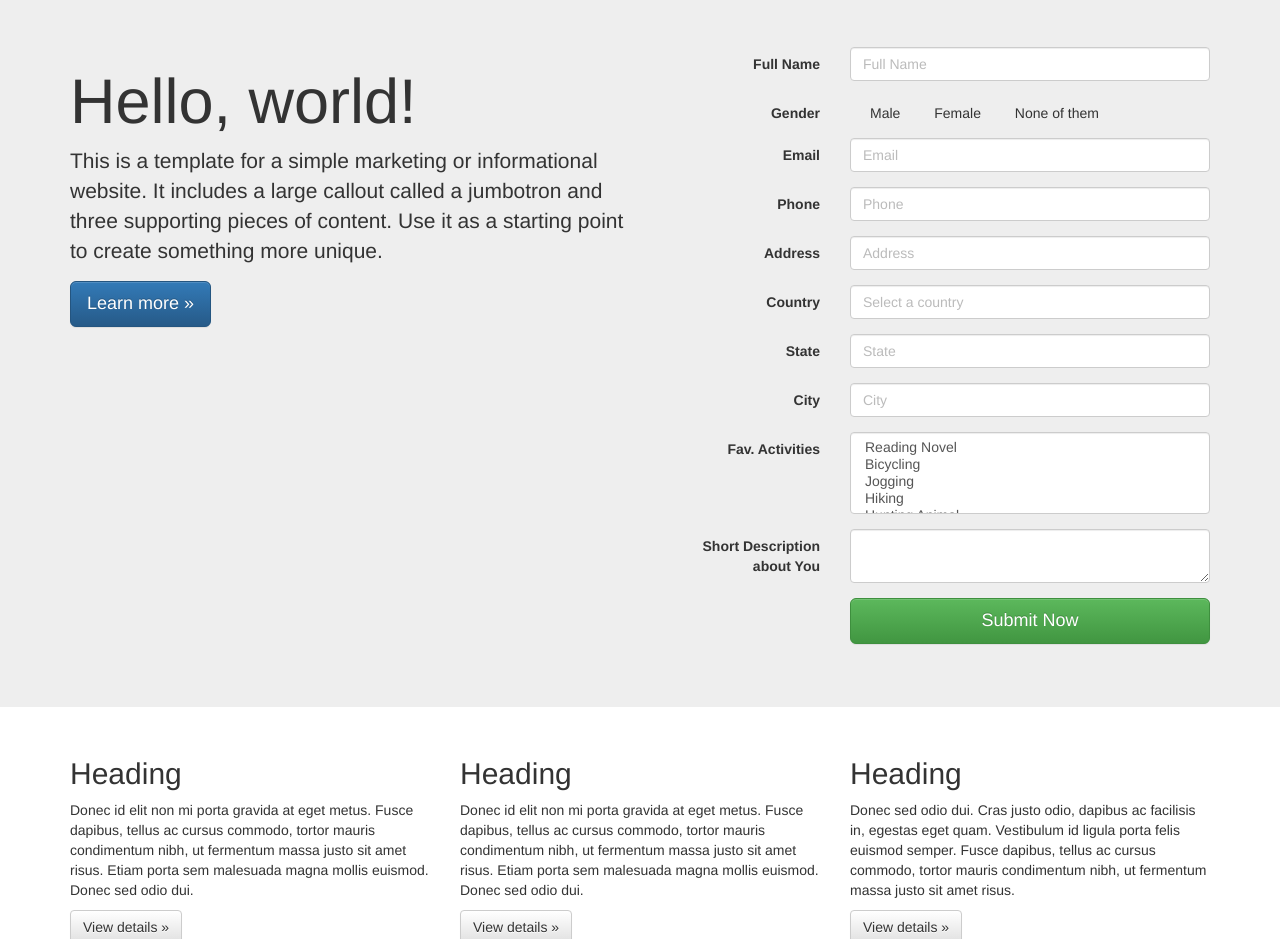
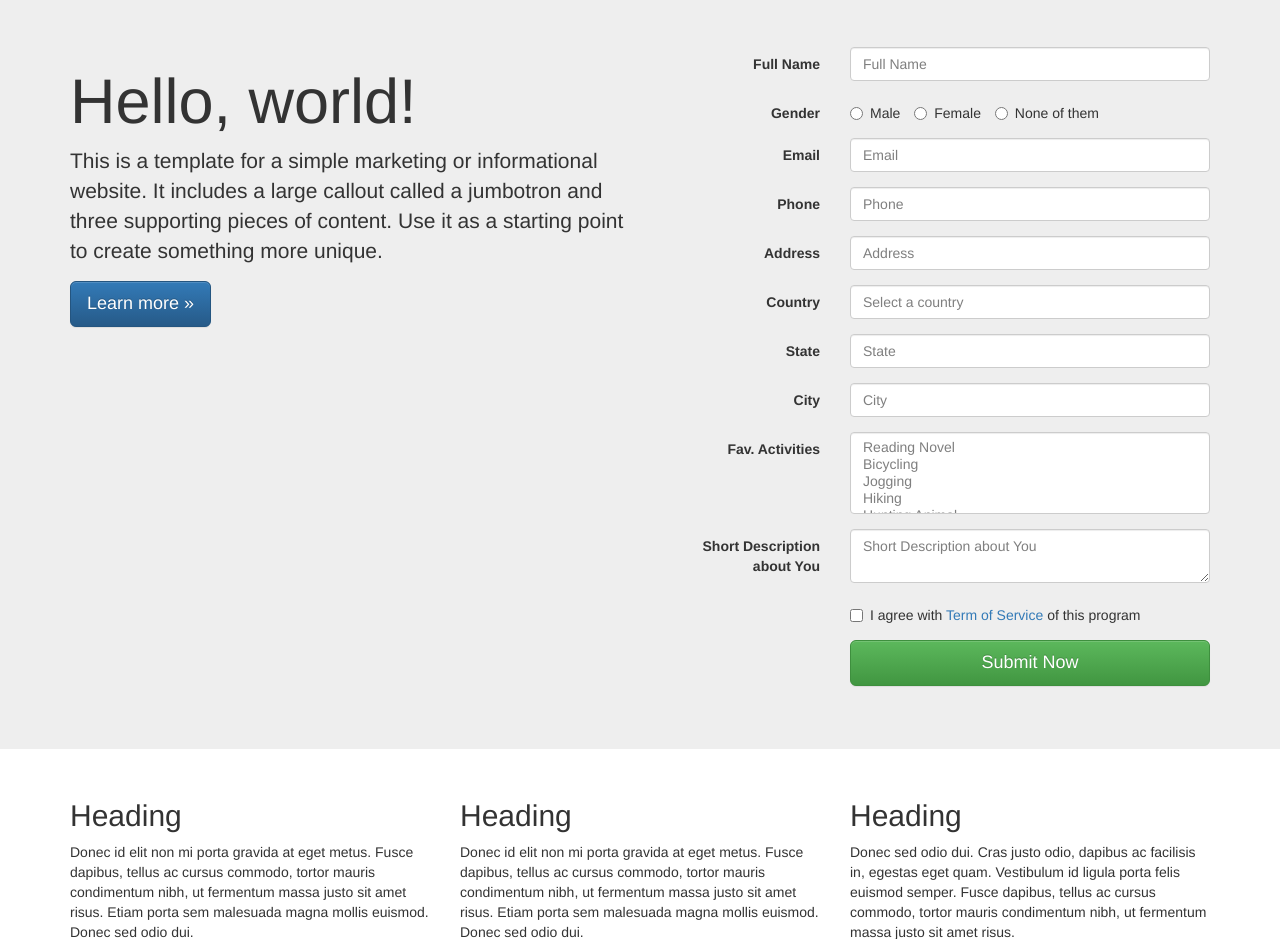
Before and after one commit to mmwira1708/myvalidation, a PHP site: page /demo/ in a window 1280 px wide. Shown: the part 51-990 px from the top of the page. Run offline with PHP 8.4, Linux system fonts and the light colour scheme; some libraries are stand-ins or nearby versions.

Commit message:
Release v.1.2.0
- Bug revision: remove doubel error notif for allowed char and min-max
char
- Add feature: hack for opera css: in .css file
- Add feature: support error notif for select multiple

```diff
--- a/demo/css/main.css
+++ b/demo/css/main.css
@@ -1,5 +1,3 @@
-
-
 /* ==========================================================================
    Author's custom styles
    ========================================================================== */
--- a/demo/index.html
+++ b/demo/index.html
@@ -19,7 +19,7 @@
             }
         </style>
         <link rel="stylesheet" href="css/bootstrap-theme.min.css">
-        <link rel="stylesheet" href="css/main.css">
+        <link rel="stylesheet" href="../dist/myvalidation.min.css">
 
         <script src="js/vendor/modernizr-2.8.3-respond-1.4.2.min.js"></script>
     </head>
@@ -59,19 +59,19 @@
                 <p><a class="btn btn-primary btn-lg" href="#" role="button">Learn more &raquo;</a></p>
             </div>
             <div class="col-md-6">
-                <form class="form-horizontal" id="form-demo">
+                <form class="form-horizontal" id="form-demo" method="post">
                     <div class="form-group">
-                        <label for="full-name" class="col-sm-4 control-label">Full Name</label>
-                        <div class="col-sm-8">
-                            <input type="text" class="form-control" id="full-name" placeholder="Full Name"
+                        <label for="full-name" class="col-sm-2 col-md-4 control-label">Full Name</label>
+                        <div class="col-sm-10 col-md-8">
+                            <input type="text" class="form-control" name="full-name" id="full-name" placeholder="Full Name"
                                 data-mandatory="yes"
                                 data-error="This field could not be empty"
                             >
                         </div>
                     </div>
                     <div class="form-group">
-                        <label for="gender" class="col-sm-4 control-label">Gender</label>
-                        <div class="col-sm-8">
+                        <label for="gender" class="col-sm-2 col-md-4 control-label">Gender</label>
+                        <div class="col-sm-10 col-md-8">
                             <div data-mandatory="parent" data-mandatory-child="gender" data-error="Select one of gender option above">
                                 <label class="radio-inline">
                                     <input type="radio" name="gender" id="gender-male" value="male"> Male
@@ -86,9 +86,9 @@
                         </div>
                     </div>
                     <div class="form-group">
-                        <label for="email" class="col-sm-4 control-label">Email</label>
-                        <div class="col-sm-8">
-                            <input type="text" class="form-control" id="email" placeholder="Email"
+                        <label for="email" class="col-sm-2 col-md-4 control-label">Email</label>
+                        <div class="col-sm-10 col-md-8">
+                            <input type="text" name="email" class="form-control" id="email" placeholder="Email"
                                 data-mandatory="yes"
                                 data-error="This field could not be empty"
                                 data-is-email="yes"
@@ -97,9 +97,9 @@
                         </div>
                     </div>
                     <div class="form-group">
-                        <label for="phone" class="col-sm-4 control-label">Phone</label>
-                        <div class="col-sm-8">
-                            <input type="text" class="form-control" id="phone" placeholder="Phone"
+                        <label for="phone" class="col-sm-2 col-md-4 control-label">Phone</label>
+                        <div class="col-sm-10 col-md-8">
+                            <input type="text" class="form-control" name="phone" id="phone" placeholder="Phone"
                                 data-mandatory="yes"
                                 data-error="This field could not be empty"
                                 data-allowed-char="0123456789-+ "
@@ -110,20 +110,22 @@
                         </div>
                     </div>
                     <div class="form-group">
-                        <label for="address" class="col-sm-4 control-label">Address</label>
-                        <div class="col-sm-8">
-                            <input type="text" class="form-control" id="address" placeholder="Address"
+                        <label for="address" class="col-sm-2 col-md-4 control-label">Address</label>
+                        <div class="col-sm-10 col-md-8">
+                            <input type="text" class="form-control" name="address" id="address" placeholder="Address"
                                 data-mandatory="yes"
                                 data-error="This field could not be empty"
+                                data-min-char="5"
+                                data-error-min="Need more characters to complete"
                             >
                         </div>
                     </div>
                     <div class="form-group">
-                        <label for="country" class="col-sm-4 control-label">Country</label>
-                        <div class="col-sm-8">
-                            <select class="form-control" id="country"
+                        <label for="country" class="col-sm-2 col-md-4 control-label">Country</label>
+                        <div class="col-sm-10 col-md-8">
+                            <select class="form-control" name="country" id="country"
                                 data-mandatory="yes"
-                                data-error="This field could not be empty""
+                                data-error="This field has not been selected yet"
                             >
                                 <option data-placeholder="yes">Select a country
                                 </option><option value="AF">Afghanistan
@@ -370,21 +372,30 @@
                         </div>
                     </div>
                     <div class="form-group">
-                        <label for="state" class="col-sm-4 control-label">State</label>
-                        <div class="col-sm-8">
-                            <input type="text" class="form-control" id="state" placeholder="State">
+                        <label for="state" class="col-sm-2 col-md-4 control-label">State</label>
+                        <div class="col-sm-10 col-md-8">
+                            <input type="text" class="form-control" name="state" id="state" placeholder="State"
+                                data-mandatory="yes"
+                                data-error="This field could not be empty"
+                            >
                         </div>
                     </div>
                     <div class="form-group">
-                        <label for="city" class="col-sm-4 control-label">City</label>
-                        <div class="col-sm-8">
-                            <input type="text" class="form-control" id="city" placeholder="City">
+                        <label for="city" class="col-sm-2 col-md-4 control-label">City</label>
+                        <div class="col-sm-10 col-md-8">
+                            <input type="text" class="form-control" name="city" id="city" placeholder="City"
+                                data-mandatory="yes"
+                                data-error="This field could not be empty"
+                            >
                         </div>
                     </div>
                     <div class="form-group">
-                        <label for="activity" class="col-sm-4 control-label">Fav. Activities</label>
-                        <div class="col-sm-8">
-                            <select class="form-control" id="activity" multiple>
+                        <label for="activity" class="col-sm-2 col-md-4 control-label">Fav. Activities</label>
+                        <div class="col-sm-10 col-md-8">
+                            <select class="form-control" name="activity" id="activity" multiple
+                                data-mandatory="yes"
+                                data-error="This field has not been selected yet"
+                            >
                                 <option>Reading Novel</option>
                                 <option>Bicycling</option>
                                 <option>Jogging</option>
@@ -397,13 +408,25 @@
                         </div>
                     </div>
                     <div class="form-group">
-                        <label for="description" class="col-sm-4 control-label">Short Description<br>about You</label>
-                        <div class="col-sm-8">
-                            <textarea class="form-control" id="description"></textarea>
+                        <label for="description" class="col-sm-2 col-md-4 control-label">Short Description<br>about You</label>
+                        <div class="col-sm-10 col-md-8">
+                            <textarea class="form-control" name="description" id="description" placeholder="Short Description about You"
+                                data-mandatory="yes"
+                                data-error="This field could not be empty"
+                            ></textarea>
                         </div>
                     </div>
                     <div class="form-group">
-                        <div class="col-sm-offset-4 col-sm-8">
+                        <div class="col-sm-offset-2 col-sm-10 col-md-offset-4 col-md-8">
+                            <div class="checkbox" data-mandatory="parent" data-mandatory-child="agree" data-error="This field has not been checked yet">
+                                <label>
+                                    <input type="checkbox" name="agree"> I agree with <a href="">Term of Service</a> of this program
+                                </label>
+                            </div>
+                        </div>
+                    </div>
+                    <div class="form-group">
+                        <div class="col-sm-offset-2 col-sm-10 col-md-offset-4 col-md-8">
                             <button class="btn btn-success btn-lg btn-block" type="submit">Submit Now</button>
                         </div>
                     </div>
@@ -438,10 +461,11 @@
       <footer>
         <p>&copy; Company 2015</p>
       </footer>
-    </div> <!-- /container -->        <script src="//ajax.googleapis.com/ajax/libs/jquery/1.11.2/jquery.min.js"></script>
+    </div>
+        <script src="//ajax.googleapis.com/ajax/libs/jquery/1.11.2/jquery.min.js"></script>
         <script>window.jQuery || document.write('<script src="js/vendor/jquery-1.11.2.min.js"><\/script>')</script>
         <script src="js/vendor/bootstrap.min.js"></script>
-        <script src="../dev/myvalidation.js"></script>
+        <script src="../dist/myvalidation.min.js"></script>
         <script src="js/main.js"></script>
 
         <!-- Google Analytics: change UA-XXXXX-X to be your site's ID. -->
--- a/demo/js/main.js
+++ b/demo/js/main.js
@@ -17,7 +17,7 @@ $(document).ready(function() {
     };
     */
     settings = {
-        placeholdercolor : '#bbb',
+        fontsize : '0.9',
     };
     myvalidation('#form-demo',settings);
 
--- /dev/null
+++ b/dist/myvalidation.min.css
@@ -0,0 +1 @@
+select[multiple]{color:#7f7f7f}select{padding-left:8px!important;padding-right:8px!important}@media screen and (-webkit-min-device-pixel-ratio:0){select{padding-left:12px!important;padding-right:12px!important}select[multiple]{padding-left:10px!important;padding-right:10px!important}}_:-o-prefocus,body:last-child select{padding-left:12px!important;padding-right:12px!important}
```
Also changed, not shown: dev/myvalidation.css (added, +58 -0 lines), dev/myvalidation.js (+51 -23 lines), README.md, dist/myvalidation.min.js.
